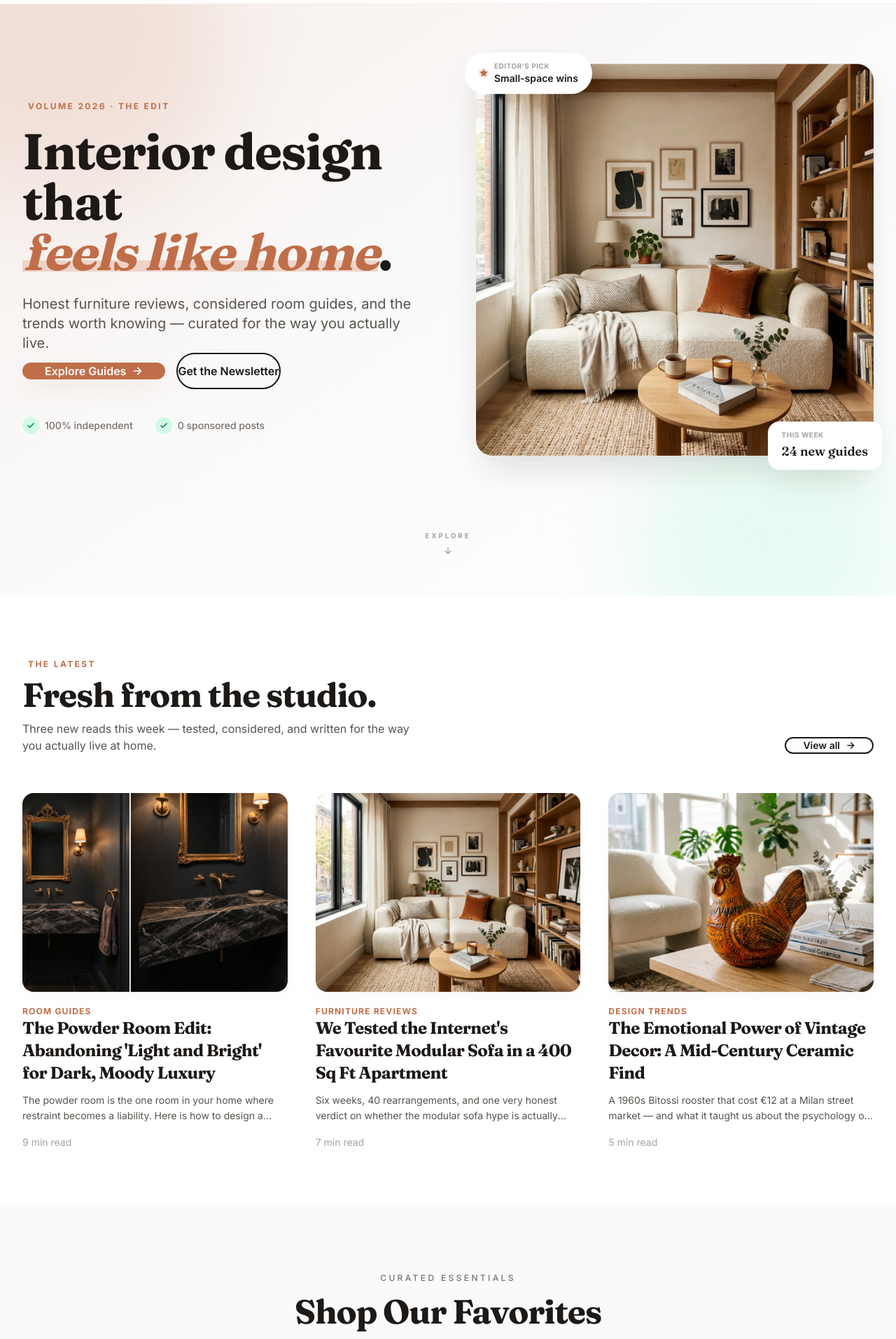
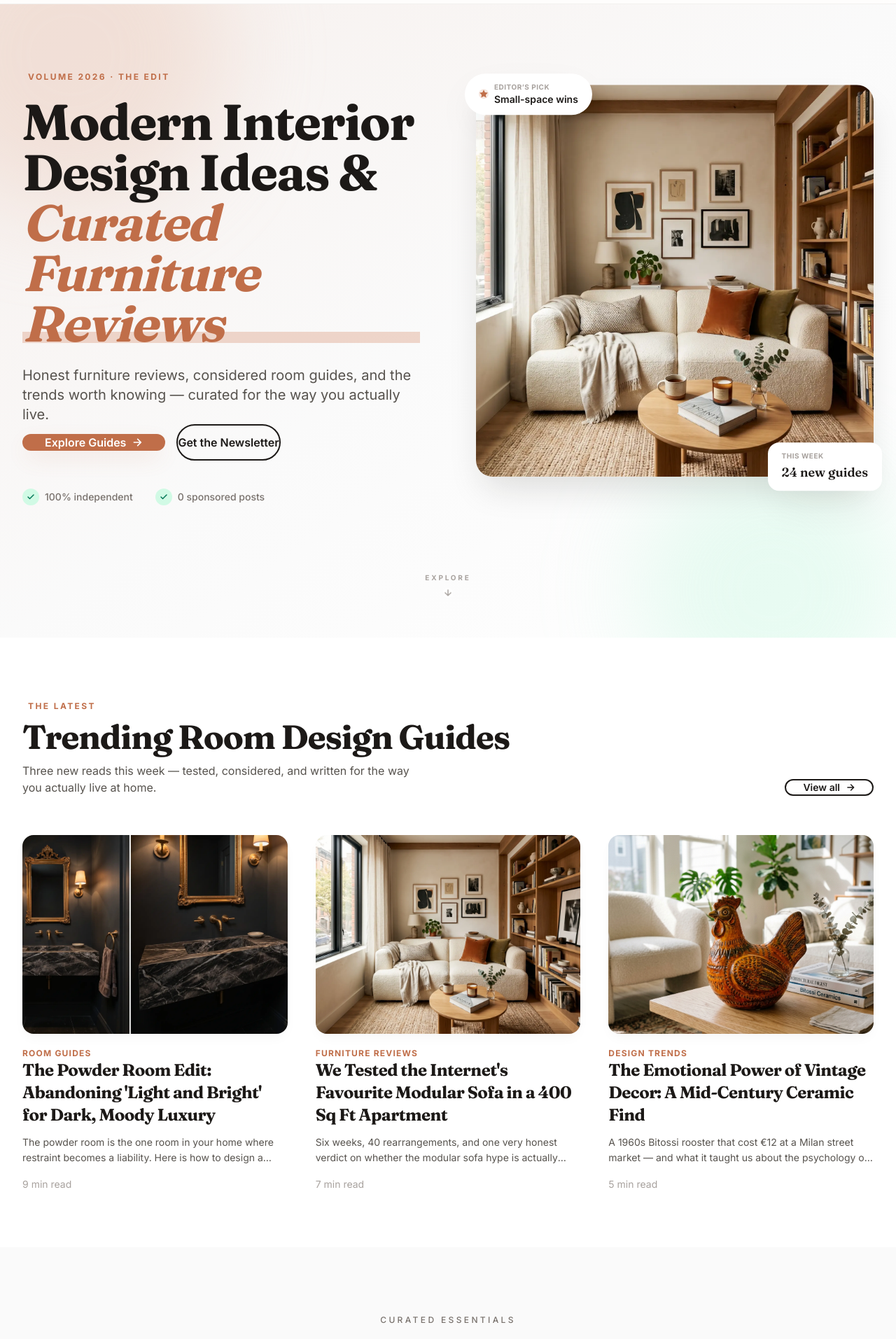
Before and after one commit to adokh7/BigelowDesigns, a Next.js app: page / in a window 1280 px wide. Shown: the part 140-2053 px from the top of the page at 70% size. Built offline with nearby package versions, Linux system fonts and the light colour scheme.

Commit message:
seo: optimize homepage heading hierarchy H1 H2 H3

```diff
--- a/app/page.tsx
+++ b/app/page.tsx
@@ -151,15 +151,14 @@ export default function HomePage() {
                 className="animate-fade-rise mt-5 font-serif text-4xl font-bold tracking-tight text-stone-900 leading-[1.05] md:text-5xl lg:text-6xl xl:text-7xl"
                 style={{ animationDelay: '120ms' }}
               >
-                Interior design that{' '}
+                Modern Interior Design Ideas &{' '}
                 <span className="relative inline-block">
-                  <span className="relative z-10 italic text-brand">feels like home</span>
+                  <span className="relative z-10 italic text-brand">Curated Furniture Reviews</span>
                   <span
                     aria-hidden="true"
                     className="absolute inset-x-0 bottom-1 h-3 -z-0 bg-brand-light/70 md:bottom-2 md:h-4"
                   />
                 </span>
-                .
               </h1>
 
               {/* Sub */}
@@ -322,7 +321,7 @@ export default function HomePage() {
                 id="latest-heading"
                 className="mt-3 font-serif text-3xl font-bold tracking-tight text-stone-900 md:text-4xl lg:text-5xl"
               >
-                Fresh from the studio.
+                Trending Room Design Guides
               </h2>
               <p className="mt-3 max-w-xl text-base text-stone-600">
                 Three new reads this week — tested, considered, and written for the way you actually live at home.
@@ -405,7 +404,7 @@ export default function HomePage() {
               id="favorites-heading"
               className="mt-4 font-serif text-3xl font-bold tracking-tight text-stone-900 md:text-4xl lg:text-5xl"
             >
-              Shop Our Favorites
+              Shop Our Curated Favorites
             </h2>
             <p className="mx-auto mt-4 max-w-xl text-base text-stone-600">
               A small, deliberate edit of the pieces we keep recommending to clients — across kitchens, living rooms, and small-space layouts.
```
